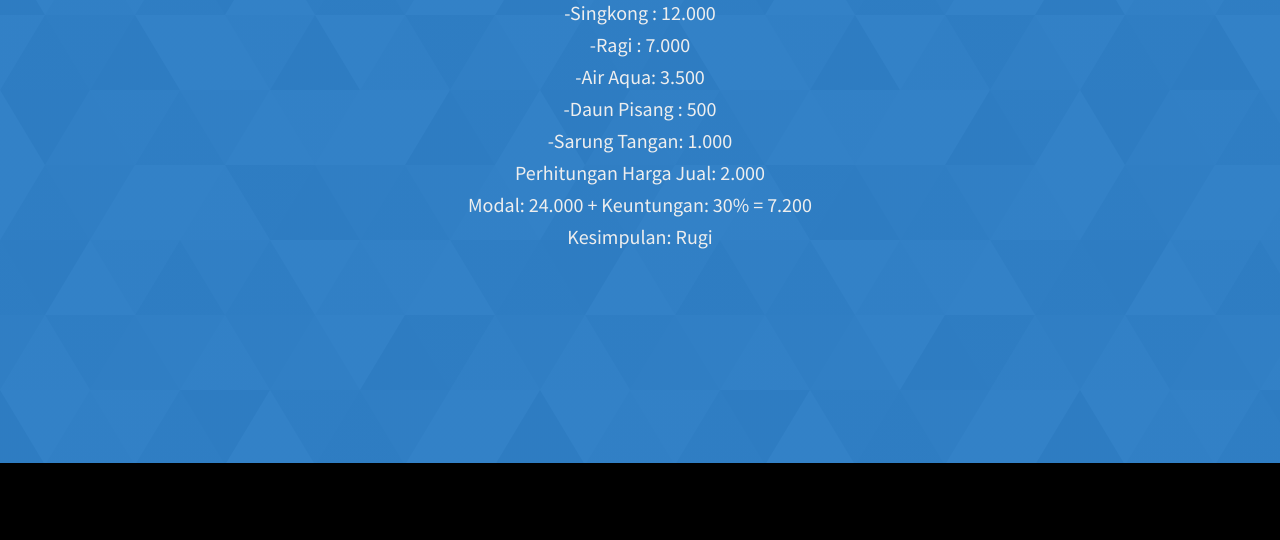
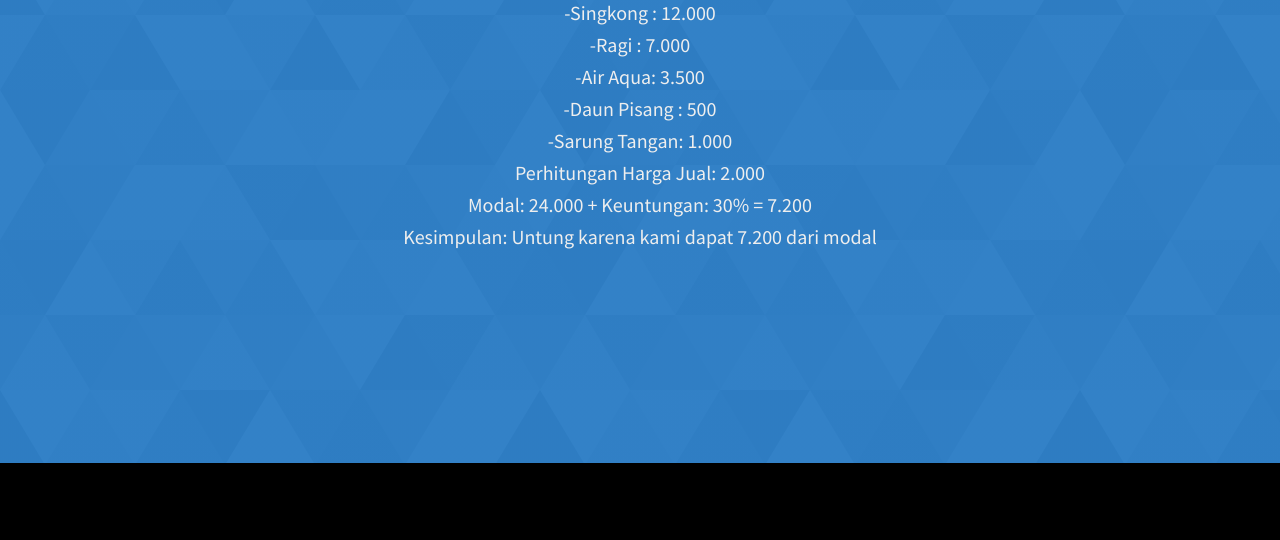
Before and after one commit to AlipSukaW/MustafaChan99.github.io, a website: page index.html in a window 1280 px wide. Shown: the part 3581-4121 px from the top of the page. Drawn offline with Linux system fonts and the light colour scheme.

Commit message:
Update index.html

```diff
--- a/index.html
+++ b/index.html
@@ -258,7 +258,7 @@
               <p>-Sarung Tangan: 1.000</p>
               <p>Perhitungan Harga Jual: 2.000</p>
               <p>Modal: 24.000 + Keuntungan: 30% = 7.200</p>
-              <p>Kesimpulan: Rugi</p>
+              <p>Kesimpulan: Untung karena kami dapat 7.200 dari modal</p>
           </span>
         </h2>
         </div>
```
